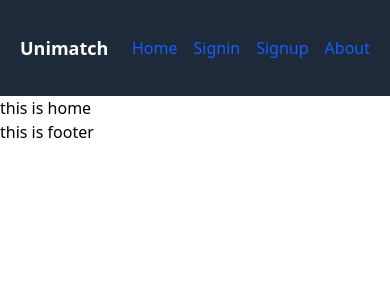
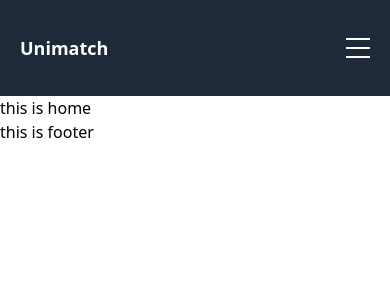
Before and after one commit to Anike567/unimath, a React (Vite) app: page / in a window 390 px wide. Shown: the top 300 px of the page. Built offline with nearby package versions, Linux system fonts and the light colour scheme.

Commit message:
completed implementation of hamburger menu for mobile screen

```diff
--- /dev/null
+++ b/src/components/HamburgerButton.jsx
@@ -0,0 +1,20 @@
+export default function HamburgerButton(props) {
+  const lineColor = props.color === "light" ? "bg-white" : "bg-black";
+
+  return (
+    <div
+      onClick={props.onClick}
+      className="flex flex-col justify-between w-6 h-5 cursor-pointer group"
+    >
+      <span
+        className={`block h-0.5 ${lineColor} group-hover:bg-gray-700 transition-all duration-300`}
+      ></span>
+      <span
+        className={`block h-0.5 ${lineColor} group-hover:bg-gray-700 transition-all duration-300`}
+      ></span>
+      <span
+        className={`block h-0.5 ${lineColor} group-hover:bg-gray-700 transition-all duration-300`}
+      ></span>
+    </div>
+  );
+}
--- a/src/components/Navbar.jsx
+++ b/src/components/Navbar.jsx
@@ -1,26 +1,76 @@
+import { useState } from "react";
 import { Link } from "react-router-dom";
-import Signin from "../screen/Signin";
-import Signup from "../screen/Signup";
+import HamburgerButton from "./HamburgerButton";
+
 export default function Navbar() {
+  const [menuOpen, setMenuOpen] = useState(false);
+
+  const toggleMenu = () => setMenuOpen((prev) => !prev);
+
   return (
-    <div className="flex items-center justify-between bg-gray-800 h-24 px-5">
-      <div className="left">
-        <h3 className="text-lg font-bold text-white">Unimatch</h3>
+    <div className="bg-gray-800 px-5">
+      <div className="flex items-center justify-between h-24">
+        <div className="text-white text-lg font-bold">Unimatch</div>
+
+        <div className="sm:hidden">
+          <HamburgerButton onClick={toggleMenu} color="light" />
         </div>
-      <div className="right flex gap-4">
-        <Link to="/" className="hover:underline text-blue-600">
+
+        <div className="hidden sm:flex gap-6">
+          <Link to="/" className="text-blue-400 hover:underline">
             Home
           </Link>
-        <Link to="/signin" className="hover:underline text-blue-600">
+          <Link to="/signin" className="text-blue-400 hover:underline">
             Signin
           </Link>
-        <Link to="/signup" className="hover:underline text-blue-600">
+          <Link to="/signup" className="text-blue-400 hover:underline">
             Signup
           </Link>
-        <Link to="/about" className="hover:underline text-blue-600">
+          <Link to="/about" className="text-blue-400 hover:underline">
             About
           </Link>
         </div>
       </div>
+
+      {/* Mobile Menu with animation */}
+      {menuOpen && (
+        <div
+          className={`sm:hidden flex flex-col gap-4 pb-4 transform transition-all duration-3000 ease-in-out ${
+            menuOpen
+              ? "translate-y-0 opacity-100" // Menu open, slide down and fade in
+              : "translate-y-[-100%] opacity-0" // Menu closed, slide up and fade out
+          }`}
+        >
+          <Link
+            to="/"
+            className="text-blue-400 hover:underline"
+            onClick={toggleMenu}
+          >
+            Home
+          </Link>
+          <Link
+            to="/signin"
+            className="text-blue-400 hover:underline"
+            onClick={toggleMenu}
+          >
+            Signin
+          </Link>
+          <Link
+            to="/signup"
+            className="text-blue-400 hover:underline"
+            onClick={toggleMenu}
+          >
+            Signup
+          </Link>
+          <Link
+            to="/about"
+            className="text-blue-400 hover:underline"
+            onClick={toggleMenu}
+          >
+            About
+          </Link>
+        </div>
+      )}
+    </div>
   );
 }
--- a/vite.config.js
+++ b/vite.config.js
@@ -4,5 +4,9 @@ import tailwindcss from '@tailwindcss/vite'
 
 // https://vite.dev/config/
 export default defineConfig({
-  plugins: [react(),tailwindcss()]
+  plugins: [react(),tailwindcss()],
+  server:{
+    host:'192.168.1.4',
+    port : 5173
+  }
 })
```
Lines whose indentation alone changed are shown as unchanged.
